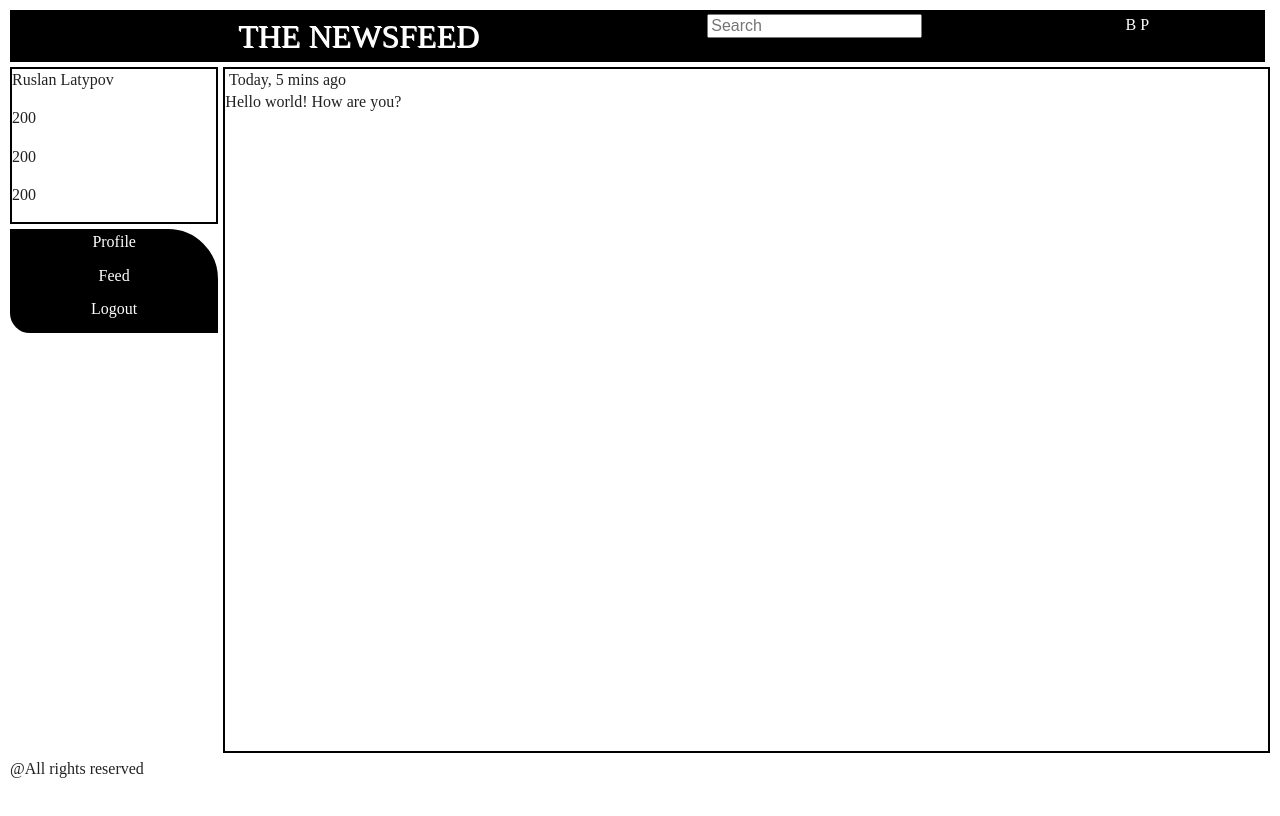
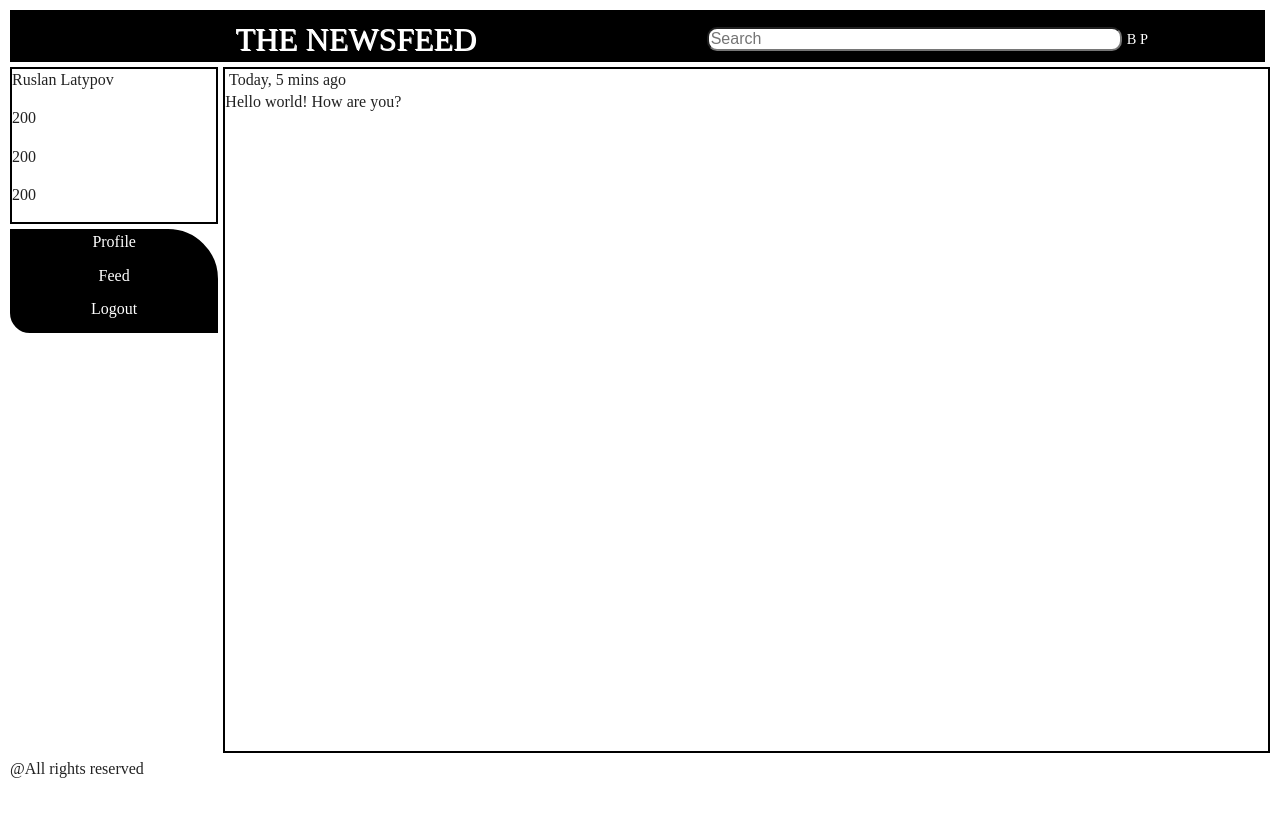
Before and after one commit to RuslanLa/newsfeed, a plain HTML site: page feed.html in a window 1280 px wide. Drawn offline with Linux system fonts and the light colour scheme.

Commit message:
edited header

```diff
--- a/css/main.css
+++ b/css/main.css
@@ -296,12 +296,11 @@ body {
 header {
     background-color:  #000000;
     color: #ffffff;
-    grid-column: 1-3;
     display: grid;
     grid-template-columns: 5fr 3fr 1fr;
-    grid-column-start: 1;
-    grid-column-end: 3;
-    grid-template-rows: repeat(1fr);
+    grid-column: 1/3;
+    align-items: center;
+    grid-gap: 5px;
 }
 header > * {
     grid-row-start: 2;
@@ -319,6 +318,13 @@ header a:hover{
 header a {
     text-decoration: none;
     color: inherit;
+}
+header input[type=search]{
+    outline: none;
+    border-radius: 10px;
+}
+header .icons {
+    font-size: 0.9em;
 }
 #content {
     margin: 10px 10px;
--- a/feed.html
+++ b/feed.html
@@ -21,7 +21,7 @@
     <div id="content">
         <header>
             <div class="title"><a href="#">The Newsfeed</a></div>
-            <div><input type="text" placeholder="Search"/></div>
+            <input type="search" placeholder="Search"/>
             <div class="icons">
                 <a href="#">B</a>
                 <a href="#">P</a>
```
